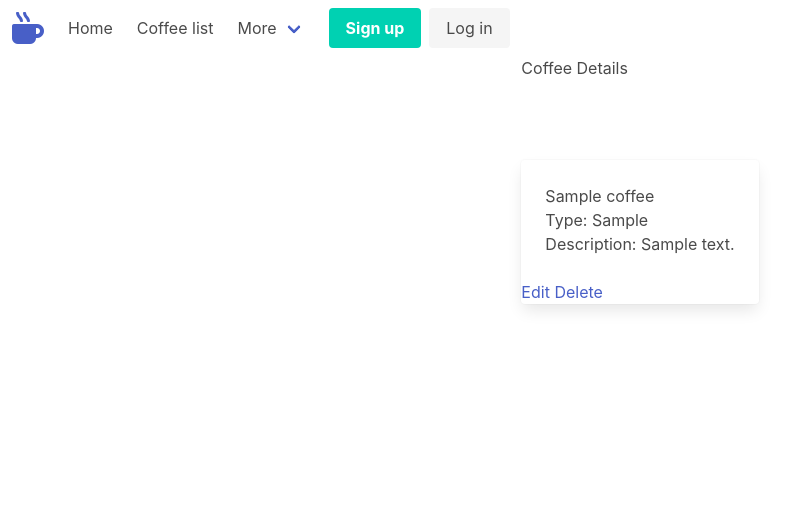
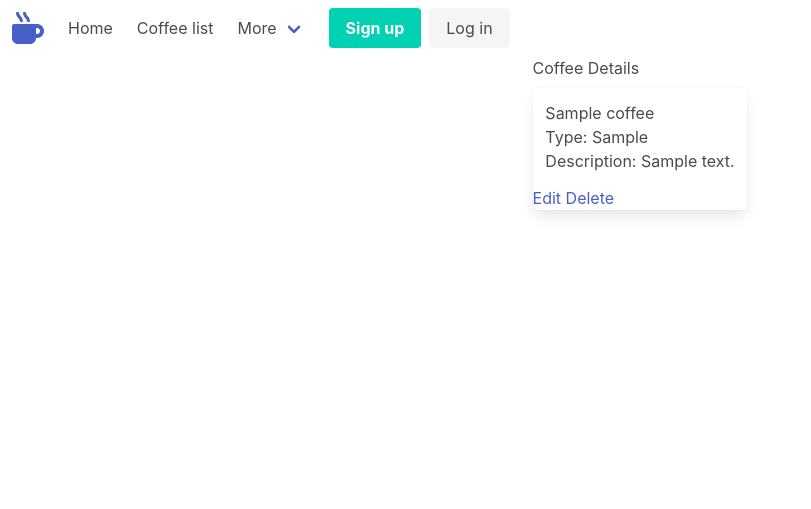
Before and after one commit to Ckrcok/Coffee-Collector, a Django app: page /coffee/1/ in a window 1280 px wide. Shown: the top 509 px of the page, without its empty margins (0-811 px from the left). Run offline with Django 3.2, Linux system fonts and the light colour scheme; tables that the repository leaves empty hold one stand-in row (values such as "Sample post").

Commit message:
Added more styleee

```diff
--- a/main_app/static/css/style.css
+++ b/main_app/static/css/style.css
@@ -14,10 +14,16 @@ footer.page-footer {
 }
 
 .card {
-  margin-top: 10vh;
-  margin-bottom: 10vh;
+  margin-top: 1vh; */
+ margin-bottom: 5vh;
 }
 
-.title {
-  margin-top: 10vh;
+.card-title {
+  margin-top: 1px;
+  padding: 0;
 }
+
+.card-content{
+  padding-top: 1vh;
+  padding: 1vw;
+}
--- a/main_app/templates/home.html
+++ b/main_app/templates/home.html
@@ -1,6 +1,7 @@
 {% extends 'base.html' %} {% block content %}
 
 <h1 class="title is-1">Home</h1>
+<hr />
 <h4 class="subtitle is-4">
   Welcome to my coffee Collector here you can collect coffee, think about
   coffee, dream about coffee & exprince the wonder of COFFEE
```
Also changed, not shown: main_app/templates/coffee/index.html (+13 -3 lines).
